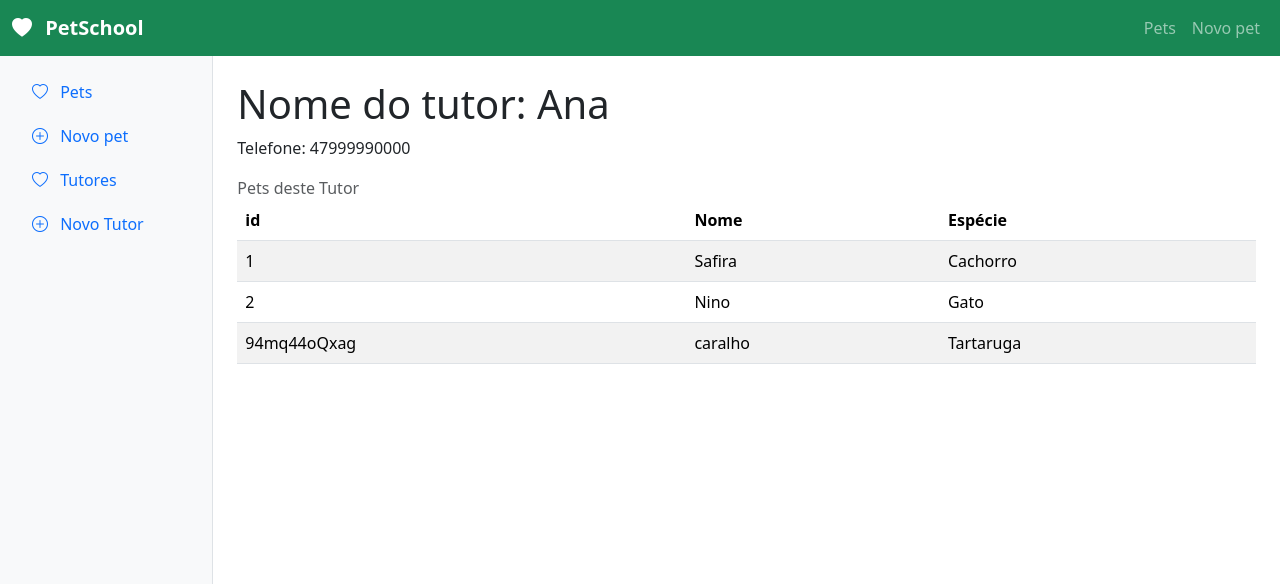
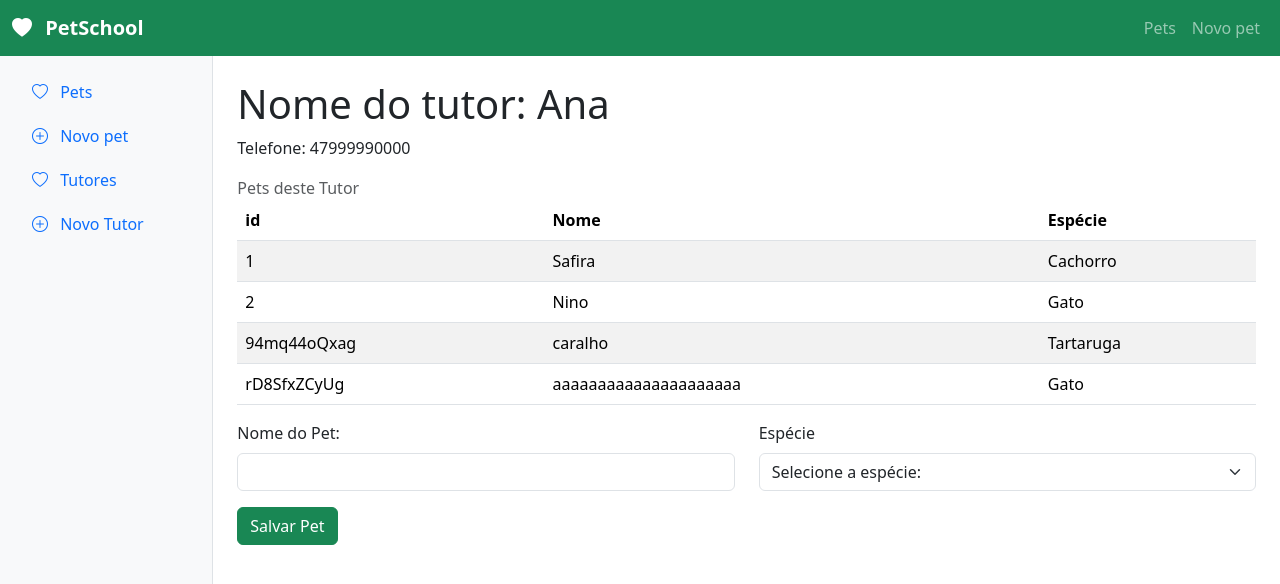
Before and after one commit to kellermannclara/hotel-bom-pra-cachorro, a Vue app: page /tutores/1 in a window 1280 px wide. Shown: the top 584 px of the page. Built offline with nearby package versions, Linux system fonts and the light colour scheme; data requests are answered from the project's data file.

Commit message:
ta funcionando

```diff
--- a/db.json
+++ b/db.json
@@ -54,10 +54,28 @@
       "id": "O_ZSoxKpqhI"
     },
     {
-      "nome": "novo pet legaç",
+      "nome": "nao ",
+      "especie": "Tartaruga",
+      "tutorId": "2iYNRAYuE1w",
+      "id": "U284R0-Q7g8"
+    },
+    {
+      "nome": "aaaaaaaaaaaaaaaaaaaaa",
+      "especie": "Gato",
+      "tutorId": "1",
+      "id": "rD8SfxZCyUg"
+    },
+    {
+      "nome": "aaaaaaasdsgdggsdhhdsh",
+      "especie": "Tartaruga",
+      "tutorId": "2iYNRAYuE1w",
+      "id": "JgddcLQb-RU"
+    },
+    {
+      "nome": "FUDEEE",
       "especie": "Coelho",
       "tutorId": "2iYNRAYuE1w",
-      "id": "9OggPO58i24"
+      "id": "vwhFFSFYUTQ"
     }
   ],
   "$schema": "./node_modules/json-server/schema.json"
--- a/src/views/TutorDetalhesView.vue
+++ b/src/views/TutorDetalhesView.vue
@@ -10,6 +10,13 @@ const tutor = ref(null);
 const pets = ref([]);
 const petTutor = ref([]);
 
+const novoPet = ref({
+  nome: '',
+  especie: '',
+  tutorId: null,
+});
+
+
 async function carregar() {
   const idTutor = route.params.id;
 
@@ -21,11 +28,29 @@ async function carregar() {
   const respostaPets = await fetch(`${API_URL}/pets`);
   pets.value = await respostaPets.json();
 
-  for (const pet of pets.value) {
-        if (pet.tutorId === tutor.value.id) {
-            petTutor.value.push(pet);
-        }
-    }
+  petTutor.value = pets.value.filter(
+        pet => pet.tutorId === tutor.value.id
+    );
+
+    novoPet.value.tutorId = tutor.value.id
+}
+
+
+
+async function salvarPet() {
+  await fetch(`${API_URL}/pets`, {
+    method: 'POST',
+    headers: {
+      'Content-Type': 'application/json',
+    },
+    body: JSON.stringify(novoPet.value),
+  });
+
+  await carregar();
+
+  novoPet.value.nome = '';
+  novoPet.value.especie = '';
+
 }
 
 onMounted(carregar);
@@ -41,7 +66,7 @@ onMounted(carregar);
     <p>Telefone: {{ tutor.telefone }}</p>
 
     <div>
-      <p class="text-body-secondary mb-0" >Pets deste Tutor</p>
+      <p class="text-body-secondary mb-0">Pets deste Tutor</p>
 
       <div>
         <table class="table table-striped table-hover">
@@ -65,5 +90,64 @@ onMounted(carregar);
         </table>
       </div>
     </div>
+
+    <div>
+      <form
+        class="row"
+        @submit.prevent="salvarPet"
+      >
+        <div class="col-md-6">
+          <label
+            for="nome"
+            class="form-label"
+          >
+            Nome do Pet:
+          </label>
+
+          <input
+            type="text"
+            class="form-control"
+            id="nome"
+            v-model="novoPet.nome"
+            required
+          />
+        </div>
+
+        <div class="col-md-6">
+          <label
+            class="form-label"
+            for="especie"
+            >Espécie</label
+          >
+          <select
+            name="especie"
+            id="especie"
+            class="form-select"
+            required
+            v-model="novoPet.especie"
+          >
+            <option
+              value=""
+              disabled
+            >
+              Selecione a espécie:
+            </option>
+            <option value="Cachorro">Cachorro</option>
+            <option value="Gato">Gato</option>
+            <option value="Coelho">Coelho</option>
+            <option value="Tartaruga">Tartaruga</option>
+          </select>
+        </div>
+
+        <div class="col-12 d-flex gap-2 mt-3">
+          <button
+            class="btn btn-success"
+            type="submit"
+          >
+            Salvar Pet
+          </button>
+        </div>
+      </form>
+    </div>
   </section>
 </template>
--- a/src/views/TutoresView.vue
+++ b/src/views/TutoresView.vue
@@ -5,10 +5,14 @@ import { RouterLink } from 'vue-router';
 
 const tutores = ref([]);
 const API_URL = 'http://localhost:3000';
+const pets = ref([]);
 
 async function carregarDados() {
   const respostasTutores = await fetch(`${API_URL}/tutores`);
   tutores.value = await respostasTutores.json();
+
+  const respostaPets = await fetch(`${API_URL}/pets`);
+  pets.value = await respostaPets.json();
 }
 
 async function excluirPet(id){
@@ -21,6 +25,10 @@ async function excluirPet(id){
 
     await carregarDados();
   }
+}
+
+function quantidade(tutorId) {
+  return pets.value.filter(pet => pet.tutorId === tutorId).length
 }
 
 onMounted(carregarDados);
@@ -41,6 +49,7 @@ onMounted(carregarDados);
       <tr>
         <th>id</th>
         <th>Nome</th>
+        <th>Quant. Pets</th>
         <th>Telefone</th>
       </tr>
     </thead>
@@ -51,6 +60,7 @@ onMounted(carregarDados);
       >
         <td>{{ tutor.id }}</td>
         <td>{{ tutor.nome}}</td>
+        <td>{{ quantidade(tutor.id) }}</td>
         <td>{{ tutor.telefone }}</td>
         <td>
           <RouterLink :to="`/tutores/${tutor.id}`">Vizualizar</RouterLink>
```
